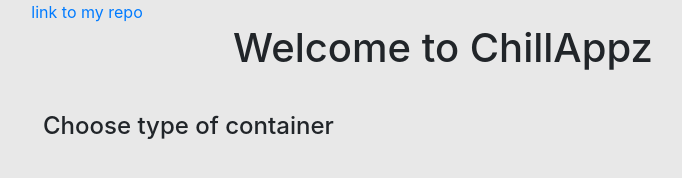
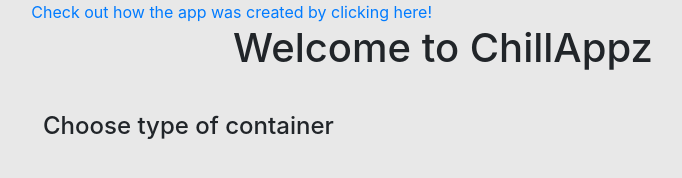
Before and after one commit to CatalyticWeb/CIS-486-TEAM, a website: page angular.html in a window 1280 px wide. Shown: the whole page, without its empty margins (197-879 px from the left). Drawn offline with nearby package versions, Linux system fonts and the light colour scheme; no server answers.

Commit message:
Update angular.html

```diff
--- a/angular.html
+++ b/angular.html
@@ -13,7 +13,7 @@
     <div class="container-fluid" ng-controller="MainController">
         <div class="row">
             <div class="col-md-8 offset-md-2">
-                <a href="https://github.com/CatalyticWeb/Chill-Appz-Startup" target="_blank">link to my repo</a>
+                <a href="https://github.com/CatalyticWeb/Chill-Appz-Startup" target="_blank">Check out how the app was created by clicking here!</a>
             </div>
         </div>
         <div class="row">
```
